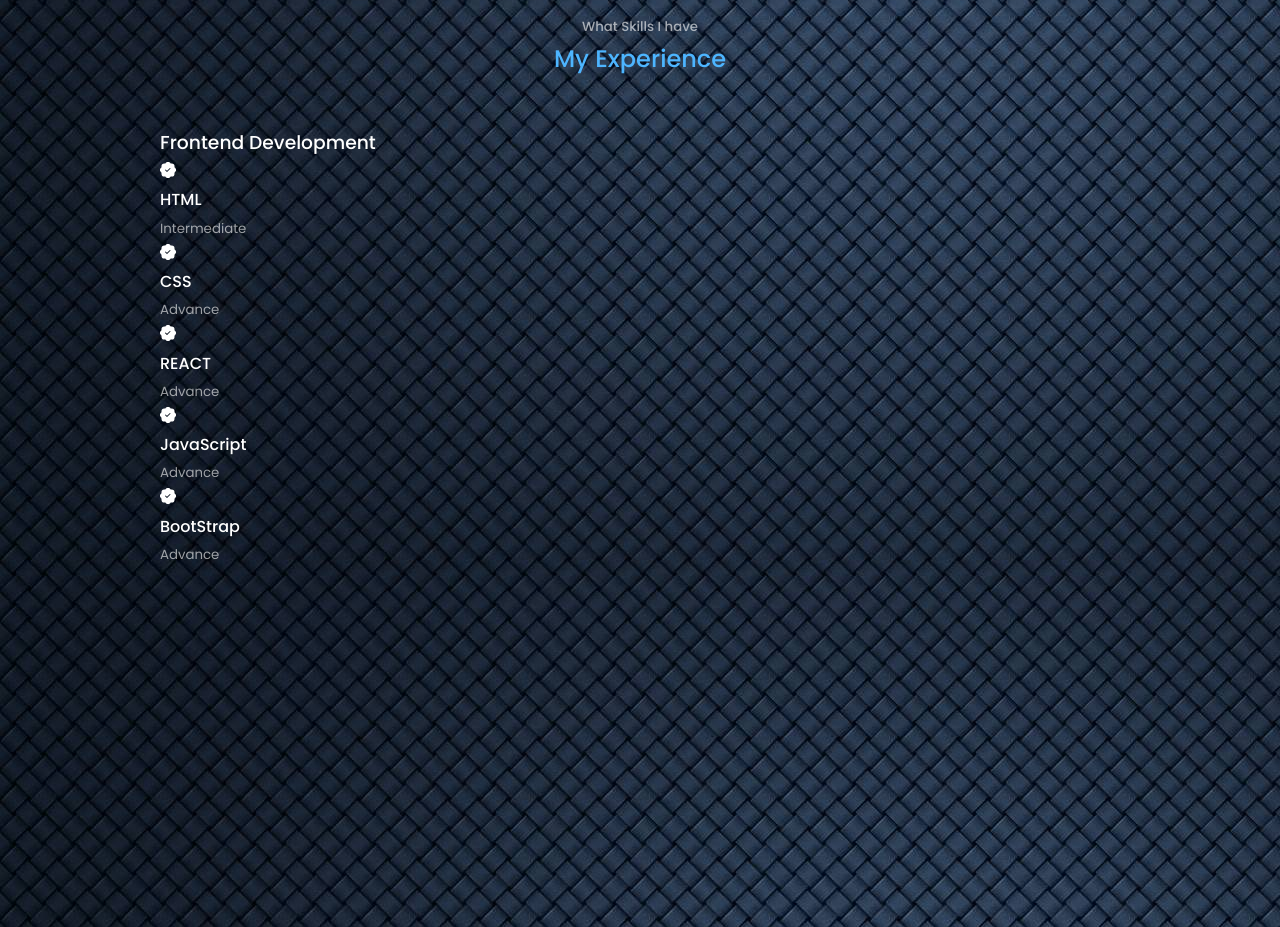
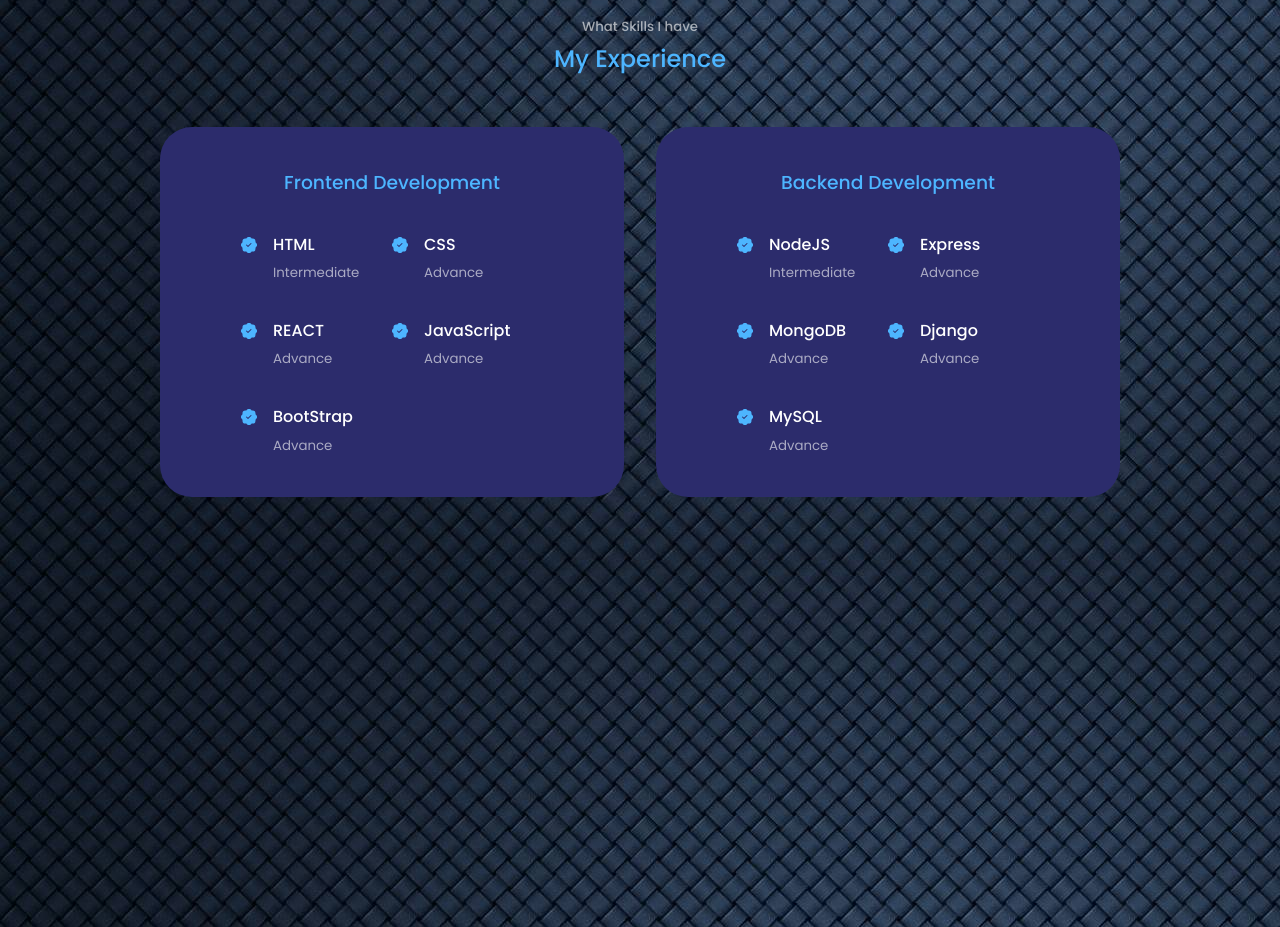
Before and after one commit to Mckevin11/my-portfolio, a React (Create React App) app: page / in a window 1280 px wide. Shown: the part 1840-2767 px from the top of the page. Built offline with nearby package versions, Linux system fonts and the light colour scheme.

Commit message:
updated experience component and css

```diff
--- a/src/components/experience/Experience.js
+++ b/src/components/experience/Experience.js
@@ -1,50 +1,97 @@
-import React from 'react'
-import './experience.css'
-import {BsPatchCheckFill} from 'react-icons/bs'
+import React from "react";
+import "./experience.css";
+import { BsPatchCheckFill } from "react-icons/bs";
 
 const experience = () => {
   return (
-    <section id='experience'>
+    <section id="experience">
       <h5>What Skills I have</h5>
       <h2>My Experience</h2>
 
-      <div className='container experience__container'>
-        <div className='experience__frontend'>
+      <div className="container experience__container">
+        <div className="experience__frontend">
           <h3>Frontend Development</h3>
-        <div className='experience__content'>
-          <article className='experience__details'>
-            <BsPatchCheckFill />
+          <div className="experience__content">
+            <article className="experience__details">
+              <BsPatchCheckFill className="experience__details-icon" />
+              <div>
                 <h4>HTML</h4>
-            <small className='text-light'>Intermediate</small>
+                <small className="text-light">Intermediate</small>
+              </div>
             </article>
-          <article className='experience__details'>
-            <BsPatchCheckFill />
+            <article className="experience__details">
+              <BsPatchCheckFill className="experience__details-icon" />
+              <div>
                 <h4>CSS</h4>
-            <small className='text-light'>Advance</small>
+                <small className="text-light">Advance</small>
+              </div>
             </article>
-          <article className='experience__details'>
-            <BsPatchCheckFill />
+            <article className="experience__details">
+              <BsPatchCheckFill className="experience__details-icon" />
+              <div>
                 <h4>REACT</h4>
-            <small className='text-light'>Advance</small>
+                <small className="text-light">Advance</small>
+              </div>
             </article>
-          <article className='experience__details'>
-            <BsPatchCheckFill />
+            <article className="experience__details">
+              <BsPatchCheckFill className="experience__details-icon" />
+              <div>
                 <h4>JavaScript</h4>
-            <small className='text-light'>Advance</small>
+                <small className="text-light">Advance</small>
+              </div>
             </article>
-          <article className='experience__details'>
-            <BsPatchCheckFill />
+            <article className="experience__details">
+              <BsPatchCheckFill className="experience__details-icon" />
+              <div>
                 <h4>BootStrap</h4>
-            <small className='text-light'>Advance</small>
+                <small className="text-light">Advance</small>
+              </div>
             </article>
           </div>
         </div>
-        <div className='experience__backend'>
-
+        <div className="experience__backend">
+          <h3>Backend Development</h3>
+          <div className="experience__content">
+            <article className="experience__details">
+              <BsPatchCheckFill className="experience__details-icon" />
+              <div>
+                <h4>NodeJS</h4>
+                <small className="text-light">Intermediate</small>
+              </div>
+            </article>
+            <article className="experience__details">
+              <BsPatchCheckFill className="experience__details-icon" />
+              <div>
+                <h4>Express</h4>
+                <small className="text-light">Advance</small>
+              </div>
+            </article>
+            <article className="experience__details">
+              <BsPatchCheckFill className="experience__details-icon" />
+              <div>
+                <h4>MongoDB</h4>
+                <small className="text-light">Advance</small>
+              </div>
+            </article>
+            <article className="experience__details">
+              <BsPatchCheckFill className="experience__details-icon" />
+              <div>
+                <h4>Django</h4>
+                <small className="text-light">Advance</small>
+              </div>
+            </article>
+            <article className="experience__details">
+              <BsPatchCheckFill className="experience__details-icon" />
+              <div>
+                <h4>MySQL</h4>
+                <small className="text-light">Advance</small>
+              </div>
+            </article>
+          </div>
         </div>
       </div>
     </section>
-  )
-}
+  );
+};
 
-export default experience
+export default experience;
--- a/src/components/experience/experience.css
+++ b/src/components/experience/experience.css
@@ -0,0 +1,41 @@
+.experience__container {
+  display: grid;
+  grid-template-columns: 1fr 1fr;
+  gap: 2rem;
+}
+
+.experience__container > div {
+  background: var(--color-bg-variant);
+  padding: 2.4rem 5rem;
+  border-radius: 2rem;
+  border: 1px solid transparent;
+  transition: var(--transition);
+}
+
+.experience__container > div:hover {
+  background: transparent;
+  border-color: var(--color-primary-variant);
+  cursor: default;
+}
+
+.experience__container > div h3 {
+  text-align: center;
+  margin-bottom: 2rem;
+  color: var(--color-primary);
+}
+
+.experience__content {
+  display: grid;
+  grid-template-columns: 1fr 1fr;
+  row-gap: 2rem;
+}
+
+.experience__details {
+  display: flex;
+  gap: 1rem;
+}
+
+.experience__details-icon {
+  margin-top: 6px;
+  color: var(--color-primary);
+}
```
Also changed, not shown: 1 other file (tests, documents, lock files or other folders). Lines whose indentation alone changed are shown as unchanged.
